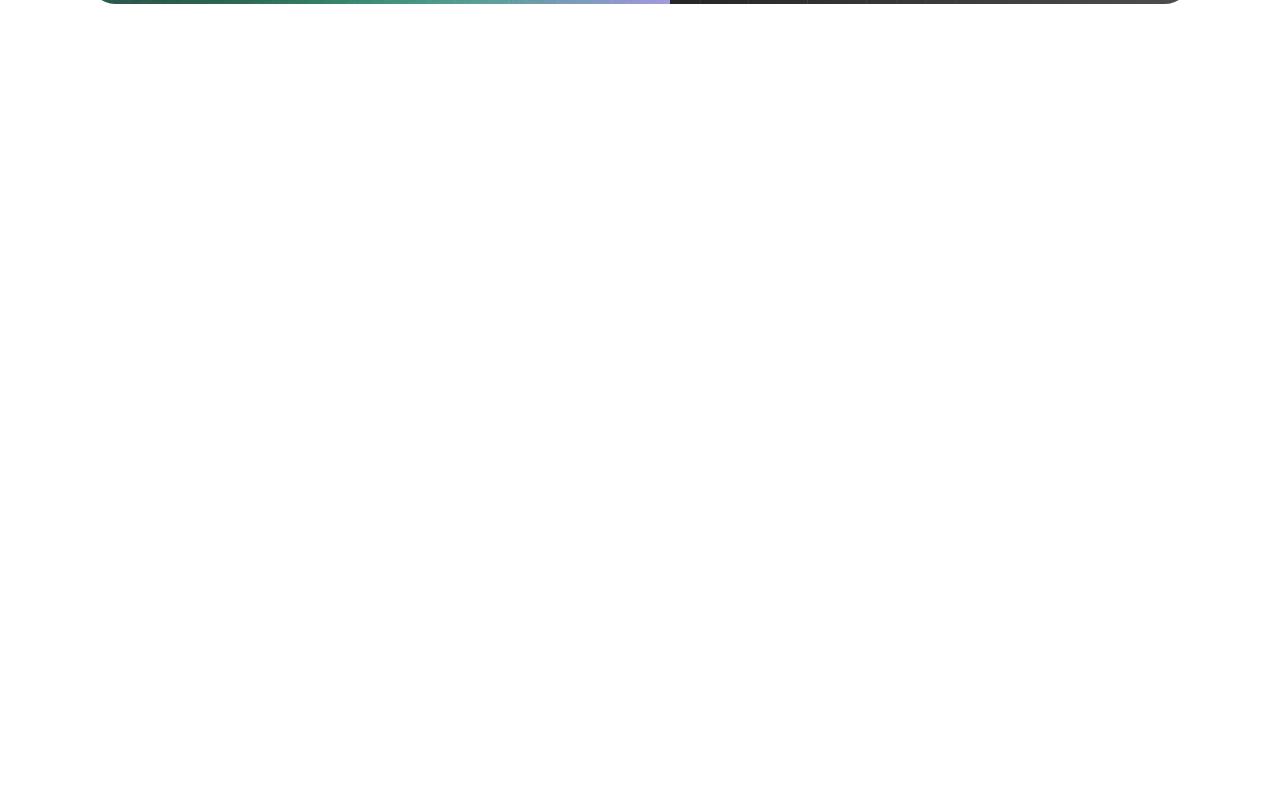
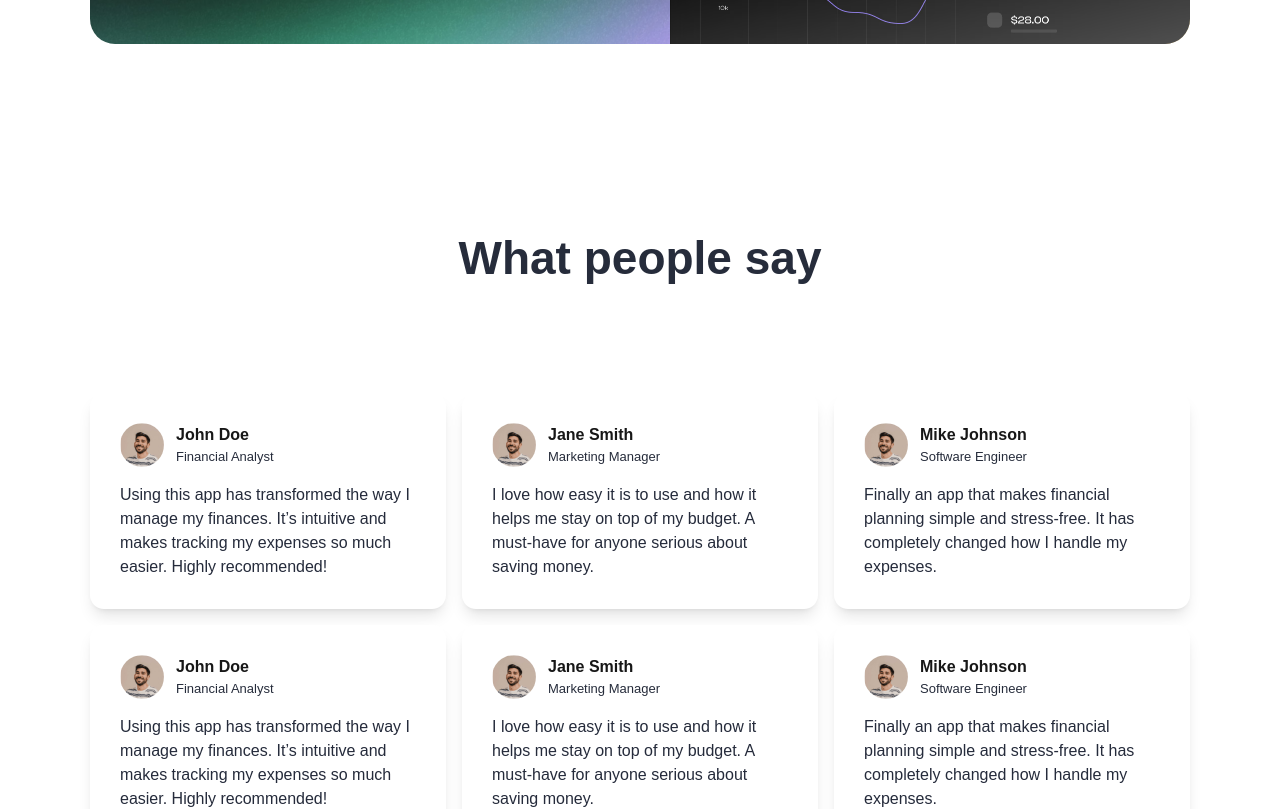
Before and after one commit to ZhannaKanal/landing, a Next.js app: page / in a window 1280 px wide. Shown: the part 3000-3809 px from the top of the page. Before the commit the page ends 3004 px from the top, so only its background shows below. Built offline with nearby package versions, Linux system fonts and the light colour scheme.

Commit message:
added thoughts

```diff
--- a/src/app/components/Download.tsx
+++ b/src/app/components/Download.tsx
@@ -2,7 +2,7 @@ import Image from "next/image";
 
 export default function Download() {
   return (
-    <div className="max-w-[1100px] w-full mx-auto bg-[black] rounded-[25px] flex justify-between items-center bg-[url('/images/d2.avif')] bg-cover bg-center">
+    <div className="max-w-[1100px] w-full mx-auto bg-[black] rounded-[25px] flex justify-between items-center bg-[url('/images/d2.avif')] bg-cover bg-center my-[90px]">
       <div className="px-[80px]">
         <p className="text-[white] text-[46px] font-medium leading-14">
           Download the app <br />
--- a/src/app/components/Thoughts.tsx
+++ b/src/app/components/Thoughts.tsx
@@ -1,7 +1,92 @@
-export default function Thoughts(){
+import Image from "next/image";
+
+export default function Thoughts() {
+  const testimonials = [
+    {
+      name: "John Doe",
+      title: "Financial Analyst",
+      image: "/icons/i2.png",
+      text: "Using this app has transformed the way I manage my finances. It’s intuitive and makes tracking my expenses so much easier. Highly recommended!",
+    },
+    {
+      name: "Jane Smith",
+      title: "Marketing Manager",
+      image: "/icons/i2.png",
+      text: "I love how easy it is to use and how it helps me stay on top of my budget. A must-have for anyone serious about saving money.",
+    },
+    {
+      name: "Mike Johnson",
+      title: "Software Engineer",
+      image: "/icons/i2.png",
+      text: "Finally an app that makes financial planning simple and stress-free. It has completely changed how I handle my expenses.",
+    },
+    {
+      name: "John Doe",
+      title: "Financial Analyst",
+      image: "/icons/i2.png",
+      text: "Using this app has transformed the way I manage my finances. It’s intuitive and makes tracking my expenses so much easier. Highly recommended!",
+    },
+    {
+      name: "Jane Smith",
+      title: "Marketing Manager",
+      image: "/icons/i2.png",
+      text: "I love how easy it is to use and how it helps me stay on top of my budget. A must-have for anyone serious about saving money.",
+    },
+    {
+      name: "Mike Johnson",
+      title: "Software Engineer",
+      image: "/icons/i2.png",
+      text: "Finally an app that makes financial planning simple and stress-free. It has completely changed how I handle my expenses.",
+    },
+    {
+      name: "John Doe",
+      title: "Financial Analyst",
+      image: "/icons/i2.png",
+      text: "Using this app has transformed the way I manage my finances. It’s intuitive and makes tracking my expenses so much easier. Highly recommended!",
+    },
+    {
+      name: "Jane Smith",
+      title: "Marketing Manager",
+      image: "/icons/i2.png",
+      text: "I love how easy it is to use and how it helps me stay on top of my budget. A must-have for anyone serious about saving money.",
+    },
+    {
+      name: "Mike Johnson",
+      title: "Software Engineer",
+      image: "/icons/i2.png",
+      text: "Finally an app that makes financial planning simple and stress-free. It has completely changed how I handle my expenses.",
+    },
+  ];
   return (
-    <div>
-      Hi
+    <div className="pt-[90px]">
+      <div className="mb-[100px] text-[46px] text-[#262c3b] font-bold text-center">
+        What people say
+      </div>
+      <div className="bg-[] max-w-[1100px] w-full mx-auto flex justify-between flex-wrap gap-4">
+        {testimonials.map((testimonial, index) => (
+          <div
+            key={index}
+            className="max-w-[356px] w-full bg-[white] rounded-[14px] p-[30px] shadow-lg "
+          >
+            <div className="flex justify-start gap-3 mb-4">
+              <Image
+                className="rounded-[50px]"
+                src={testimonial.image}
+                alt={testimonial.name}
+                width={44}
+                height={44}
+              />
+              <div>
+                <p className="font-bold">{testimonial.name}</p>
+                <p className="text-[13px] text-[#262c3b]">
+                  {testimonial.title}
+                </p>
+              </div>
+            </div>
+            <p className="text-[#252b3b]">{testimonial.text}</p>
+          </div>
+        ))}
+      </div>
     </div>
-  )
+  );
 }
--- a/src/app/page.tsx
+++ b/src/app/page.tsx
@@ -6,6 +6,7 @@ import Track from "./components/Track";
 import Monitor from "./components/Monitor";
 import Plans from "./components/Plans";
 import Download from "./components/Download";
+import Thoughts from "./components/Thoughts";
 
 export default function HomePage() {
   return (
@@ -19,6 +20,7 @@ export default function HomePage() {
       <Monitor></Monitor>
       <Plans></Plans>
       <Download></Download>
+      <Thoughts></Thoughts>
     </>
   );
 }
```
